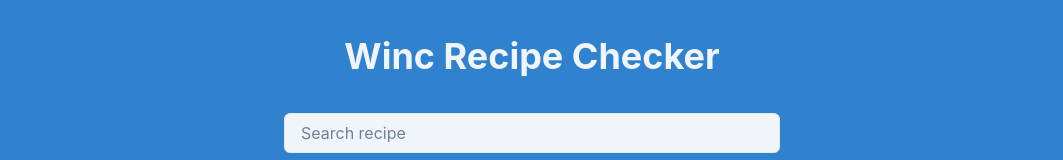
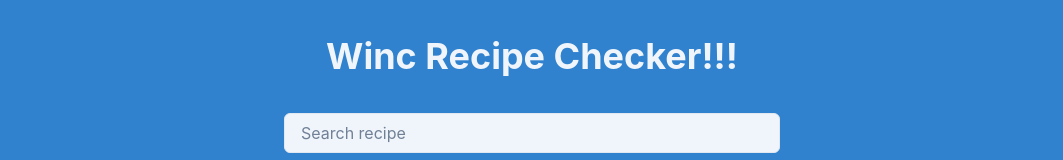
Before and after one commit to ilsenoor/Eindproject-React-Basics, a React (Vite) app: page / in a window 1280 px wide. Shown: the top 160 px of the page, without its empty margins (108-1171 px from the left). Built offline with nearby package versions, Linux system fonts and the light colour scheme.

Commit message:
make small change

```diff
--- a/src/pages/RecipeListPage.jsx
+++ b/src/pages/RecipeListPage.jsx
@@ -7,7 +7,7 @@
 import { Text } from "@chakra-ui/react";
 
 export const RecipeListPage = ({ clickFn }) => {
-  const greeting = "Winc Recipe Checker";
+  const greeting = "Winc Recipe Checker!!!";
 
   const [searchField, setSearchField] = useState("");
 
```
